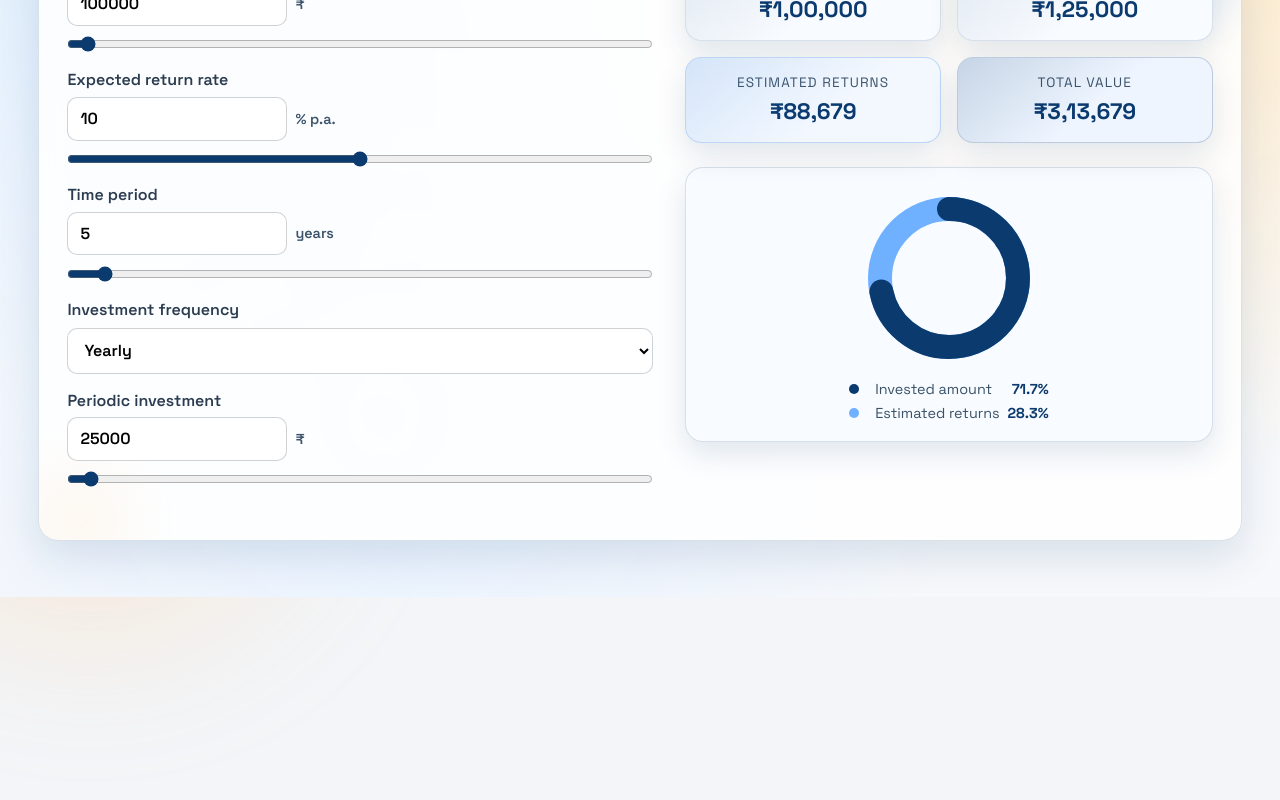
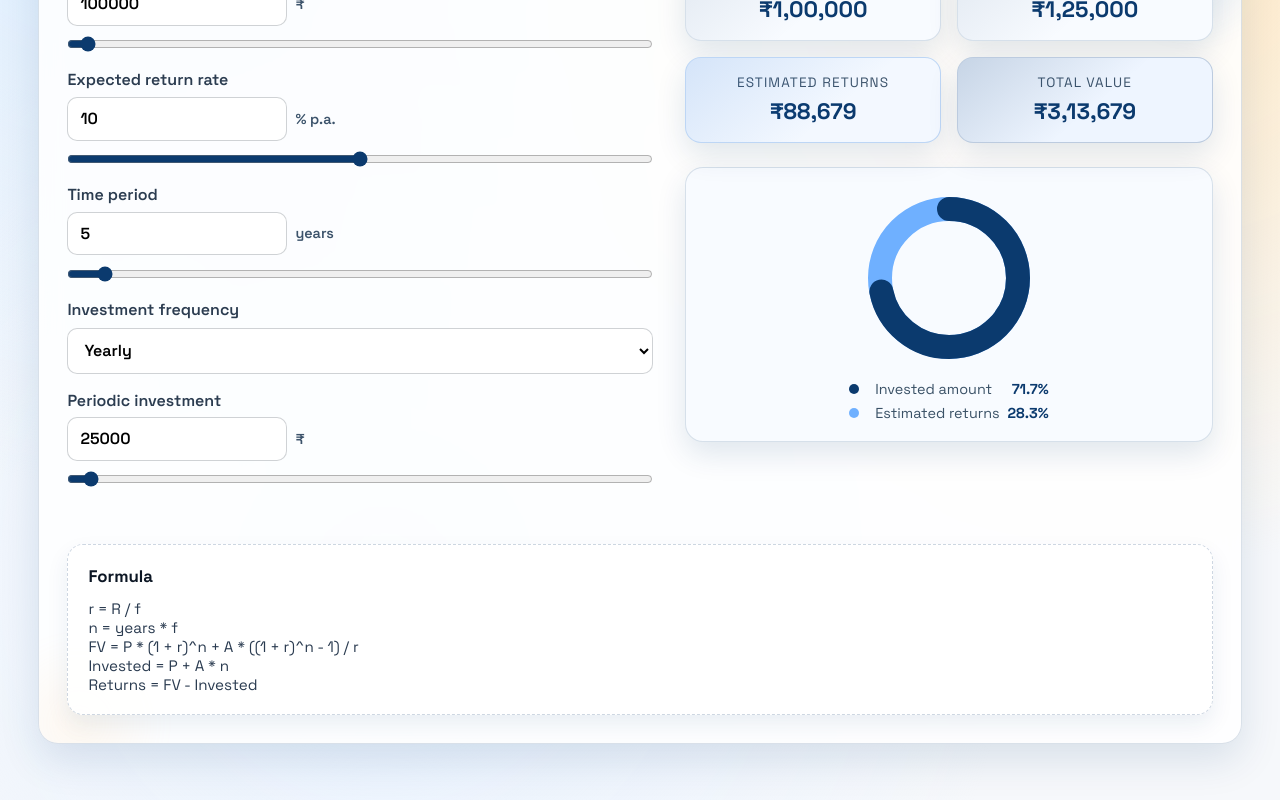
Before and after one commit to RakshithNM/calculators, a Vue app: page /future-value-calculator in a window 1280 px wide. Shown: the part 311-1111 px from the top of the page. Before the commit the page ends 908 px from the top, so only its background shows below. Built offline with nearby package versions, Linux system fonts and the light colour scheme.

Commit message:
Added formula to each calculator

```diff
--- a/src/styles/main.scss
+++ b/src/styles/main.scss
@@ -353,6 +353,28 @@ h1 {
   box-shadow: 0 12px 30px rgba(11, 58, 110, 0.12);
 }
 
+.formula {
+  margin-top: 2rem;
+  padding: 1.25rem;
+  border-radius: 16px;
+  background: rgba(255, 255, 255, 0.9);
+  border: 1px dashed rgba(11, 58, 110, 0.2);
+  box-shadow: 0 10px 22px rgba(11, 58, 110, 0.08);
+}
+
+.formula h3 {
+  margin: 0 0 0.75rem;
+  font-size: 1.05rem;
+}
+
+.formula pre {
+  margin: 0;
+  white-space: pre-wrap;
+  font-family: "Space Grotesk", "Trebuchet MS", sans-serif;
+  font-size: 0.95rem;
+  color: #2a3b50;
+}
+
 .note {
   margin: 0;
   color: #2b3c50;
--- a/src/views/calculators/CagrCalculator.vue
+++ b/src/views/calculators/CagrCalculator.vue
@@ -88,5 +88,9 @@ const cagrResult = computed(() => {
         </div>
       </div>
     </div>
+    <section class="formula">
+      <h3>Formula</h3>
+      <pre>CAGR = (End / Start)^(1/years) - 1</pre>
+    </section>
   </div>
 </template>
--- a/src/views/calculators/CompoundInterestCalculator.vue
+++ b/src/views/calculators/CompoundInterestCalculator.vue
@@ -107,5 +107,12 @@ const compoundInterestResult = computed(() => {
         </div>
       </div>
     </div>
+    <section class="formula">
+      <h3>Formula</h3>
+      <pre>r = R / f
+n = years * f
+FV = P * (1 + r)^n
+Interest = FV - P</pre>
+    </section>
   </div>
 </template>
--- a/src/views/calculators/FutureValueCalculator.vue
+++ b/src/views/calculators/FutureValueCalculator.vue
@@ -142,5 +142,13 @@ const futureValueResult = computed(() => {
         </div>
       </div>
     </div>
+    <section class="formula">
+      <h3>Formula</h3>
+      <pre>r = R / f
+n = years * f
+FV = P * (1 + r)^n + A * ((1 + r)^n - 1) / r
+Invested = P + A * n
+Returns = FV - Invested</pre>
+    </section>
   </div>
 </template>
--- a/src/views/calculators/GoalPlannerCalculator.vue
+++ b/src/views/calculators/GoalPlannerCalculator.vue
@@ -115,5 +115,12 @@ const goalPlannerResult = computed(() => {
         </div>
       </div>
     </div>
+    <section class="formula">
+      <h3>Formula</h3>
+      <pre>Future Goal = Goal * (1 + i)^years
+Future Existing = Existing * (1 + r_m)^n
+Shortfall = Future Goal - Future Existing
+Monthly SIP = Shortfall * r_m / ((1 + r_m)^n - 1)</pre>
+    </section>
   </div>
 </template>
--- a/src/views/calculators/RetirementCalculator.vue
+++ b/src/views/calculators/RetirementCalculator.vue
@@ -152,5 +152,15 @@ const retirementResult = computed(() => {
         </div>
       </div>
     </div>
+    <section class="formula">
+      <h3>Formula</h3>
+      <pre>E_R = E_0 * (1 + i)^N
+r_m = (1 + r_post)^(1/12) - 1
+g_m = (1 + i)^(1/12) - 1
+n = 12 * R
+Corpus = E_R * (1 - ((1 + g_m) / (1 + r_m))^n) / (r_m - g_m) * (1 + r_m)
+r_sip = (1 + r_pre)^(1/12) - 1
+SIP = Corpus * r_sip / ((1 + r_sip)^n - 1) / (1 + r_sip)</pre>
+    </section>
   </div>
 </template>
--- a/src/views/calculators/SimpleInterestCalculator.vue
+++ b/src/views/calculators/SimpleInterestCalculator.vue
@@ -78,5 +78,10 @@ const simpleInterestResult = computed(() => {
         </div>
       </div>
     </div>
+    <section class="formula">
+      <h3>Formula</h3>
+      <pre>Interest = P * R * T / 100
+Total = P + Interest</pre>
+    </section>
   </div>
 </template>
--- a/src/views/calculators/SipCalculator.vue
+++ b/src/views/calculators/SipCalculator.vue
@@ -100,5 +100,13 @@ const sipResult = computed(() => {
         </div>
       </div>
     </div>
+    <section class="formula">
+      <h3>Formula</h3>
+      <pre>r = (1 + R)^(1/12) - 1
+n = 12 * years
+FV = P * ((1 + r)^n - 1) / r * (1 + r)
+Invested = P * n
+Returns = FV - Invested</pre>
+    </section>
   </div>
 </template>
--- a/src/views/calculators/StepUpSipCalculator.vue
+++ b/src/views/calculators/StepUpSipCalculator.vue
@@ -109,5 +109,15 @@ const stepUpSipResult = computed(() => {
         </div>
       </div>
     </div>
+    <section class="formula">
+      <h3>Formula</h3>
+      <pre>r = (1 + R)^(1/12) - 1
+n = 12 * years
+Monthly contribution in year y:
+P_y = P * (1 + s)^y
+FV = sum over months of (contribution * (1 + r)^(remaining months))
+Invested = sum of contributions
+Returns = FV - Invested</pre>
+    </section>
   </div>
 </template>
```
